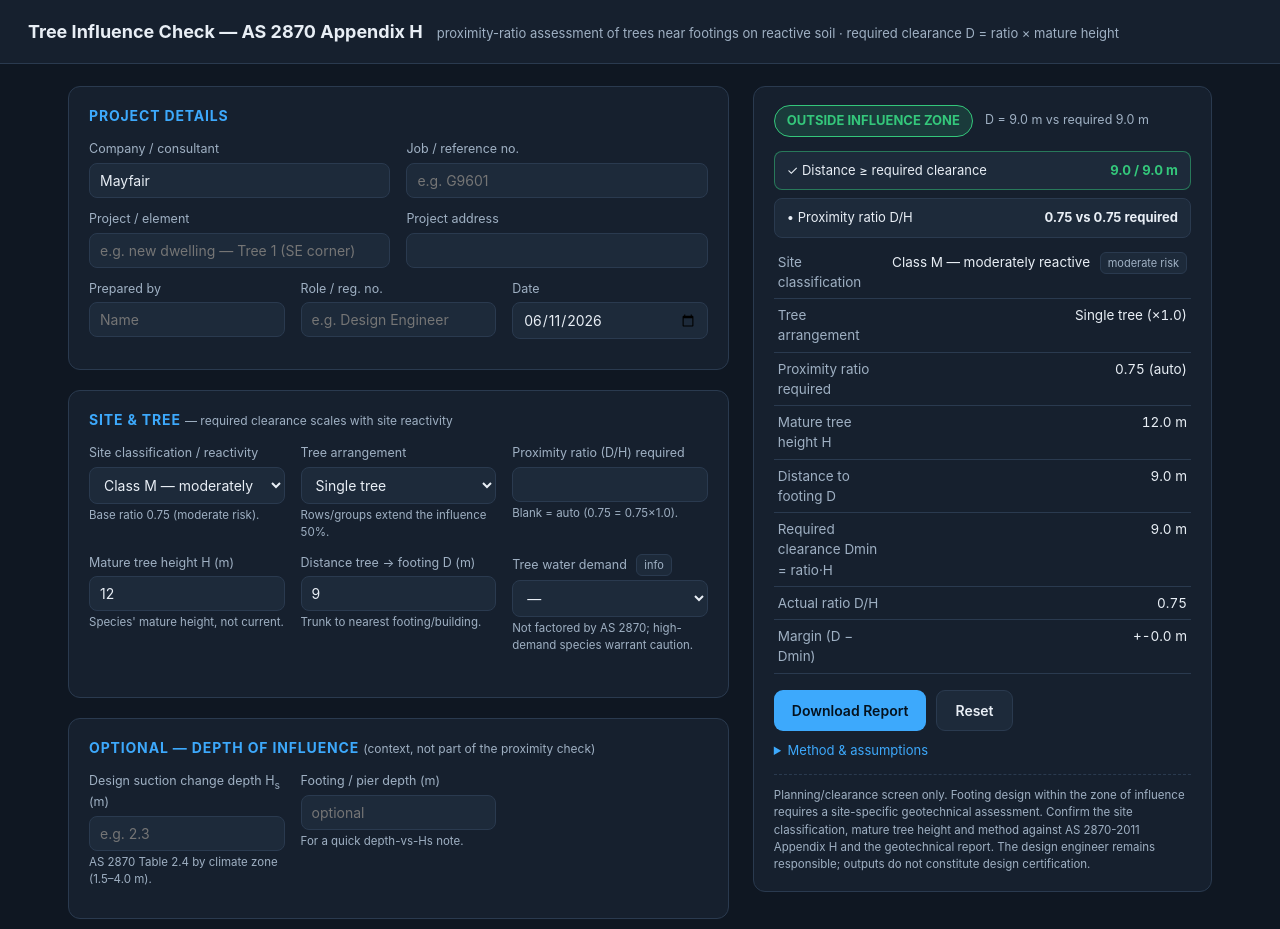
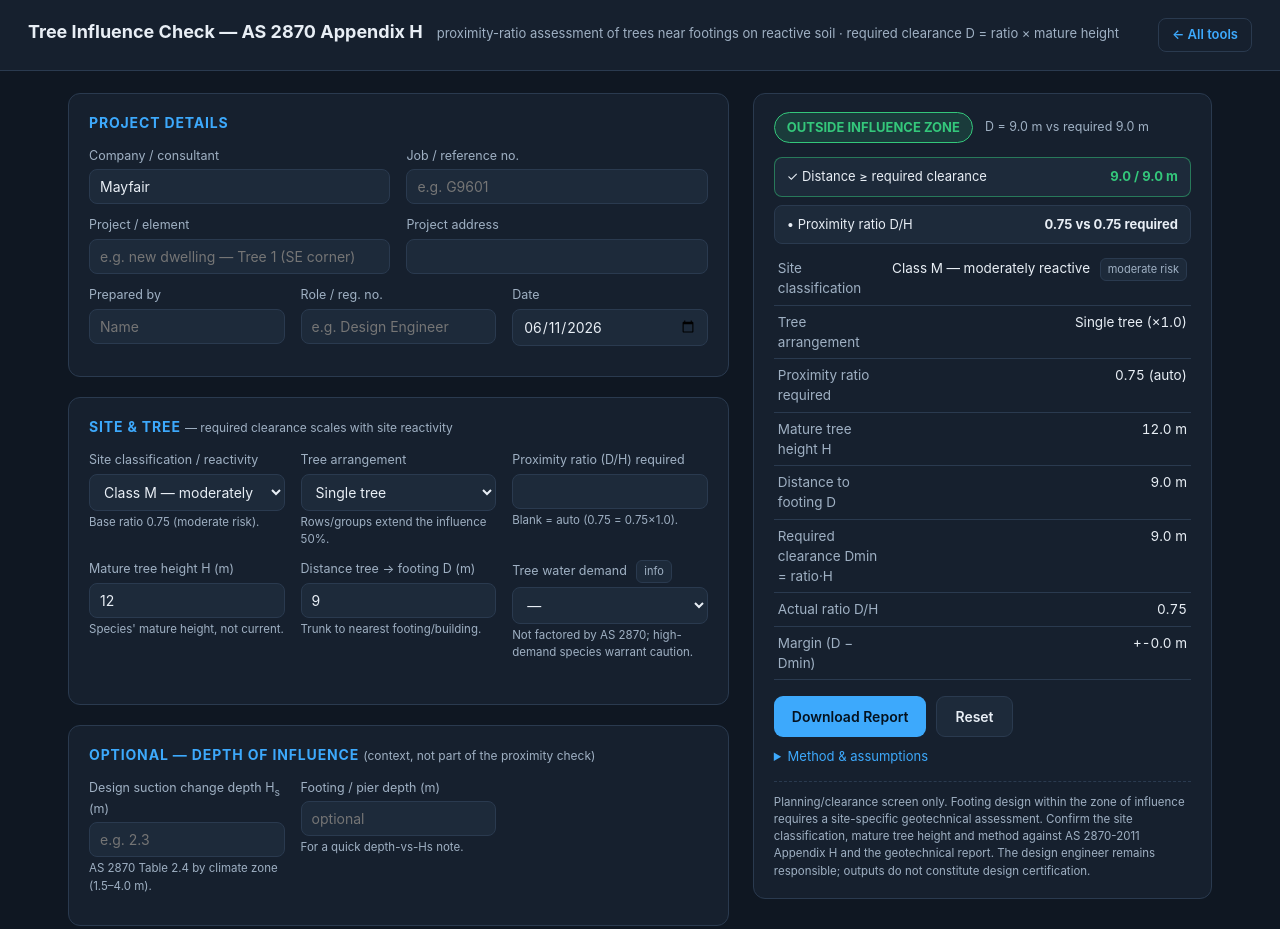
Before and after one commit to jackmfc/tree-influence, a plain HTML site: page index.html in a window 1280 px wide. Drawn offline with nearby package versions, Linux system fonts and the light colour scheme.

Commit message:
Add '← All tools' home link to header
Co-Authored-By: Claude Opus 4.8 <noreply@anthropic.com>

```diff
--- a/index.html
+++ b/index.html
@@ -55,6 +55,7 @@
 <header>
   <h1>Tree Influence Check — AS 2870 Appendix H</h1>
   <span class="sub">proximity-ratio assessment of trees near footings on reactive soil · required clearance D = ratio × mature height</span>
+  <a href="/" style="margin-left:auto;align-self:center;color:var(--accent);text-decoration:none;font-size:13px;font-weight:600;border:1px solid var(--line);border-radius:8px;padding:6px 13px;white-space:nowrap">← All tools</a>
 </header>
 
 <div class="wrap">
```
